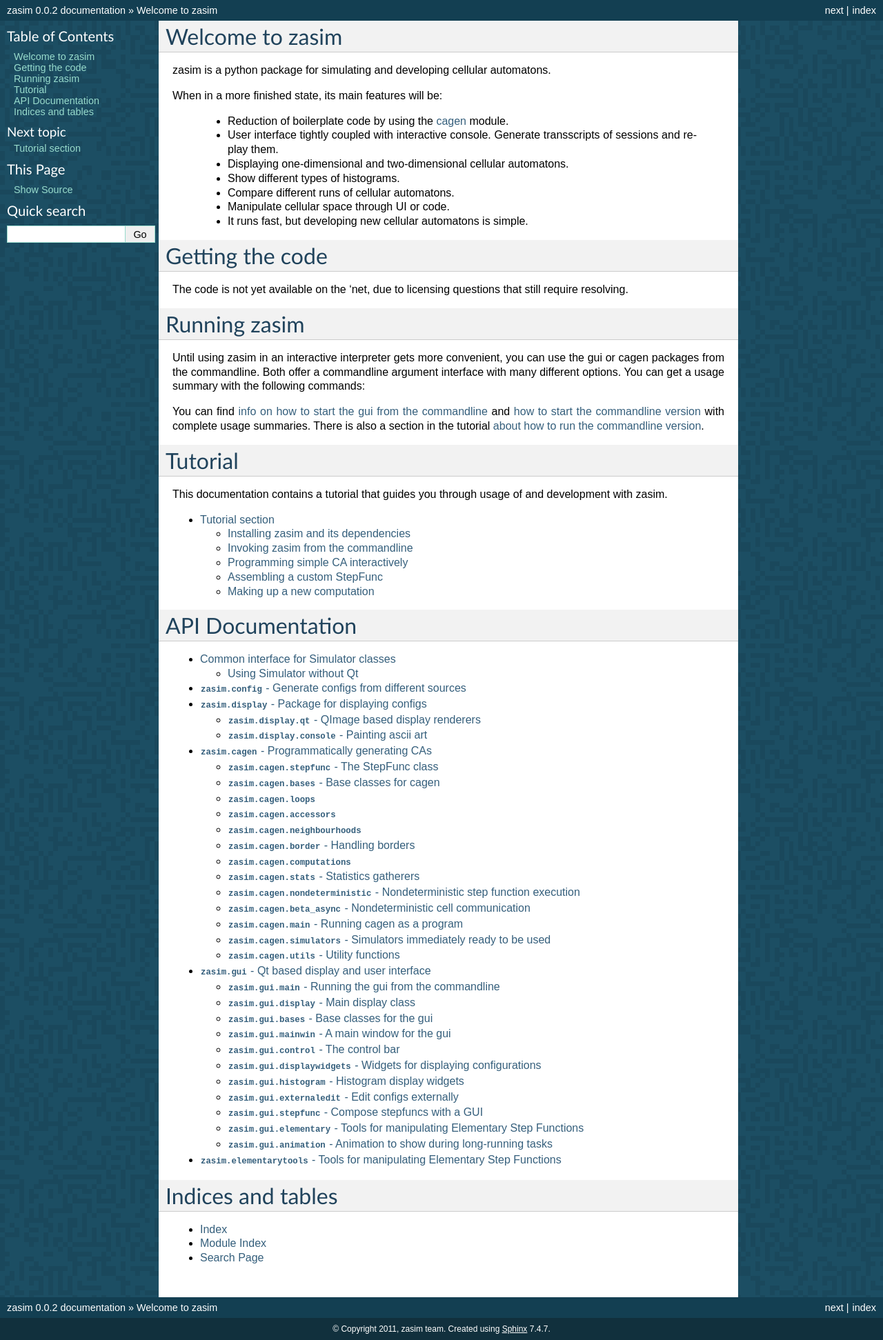
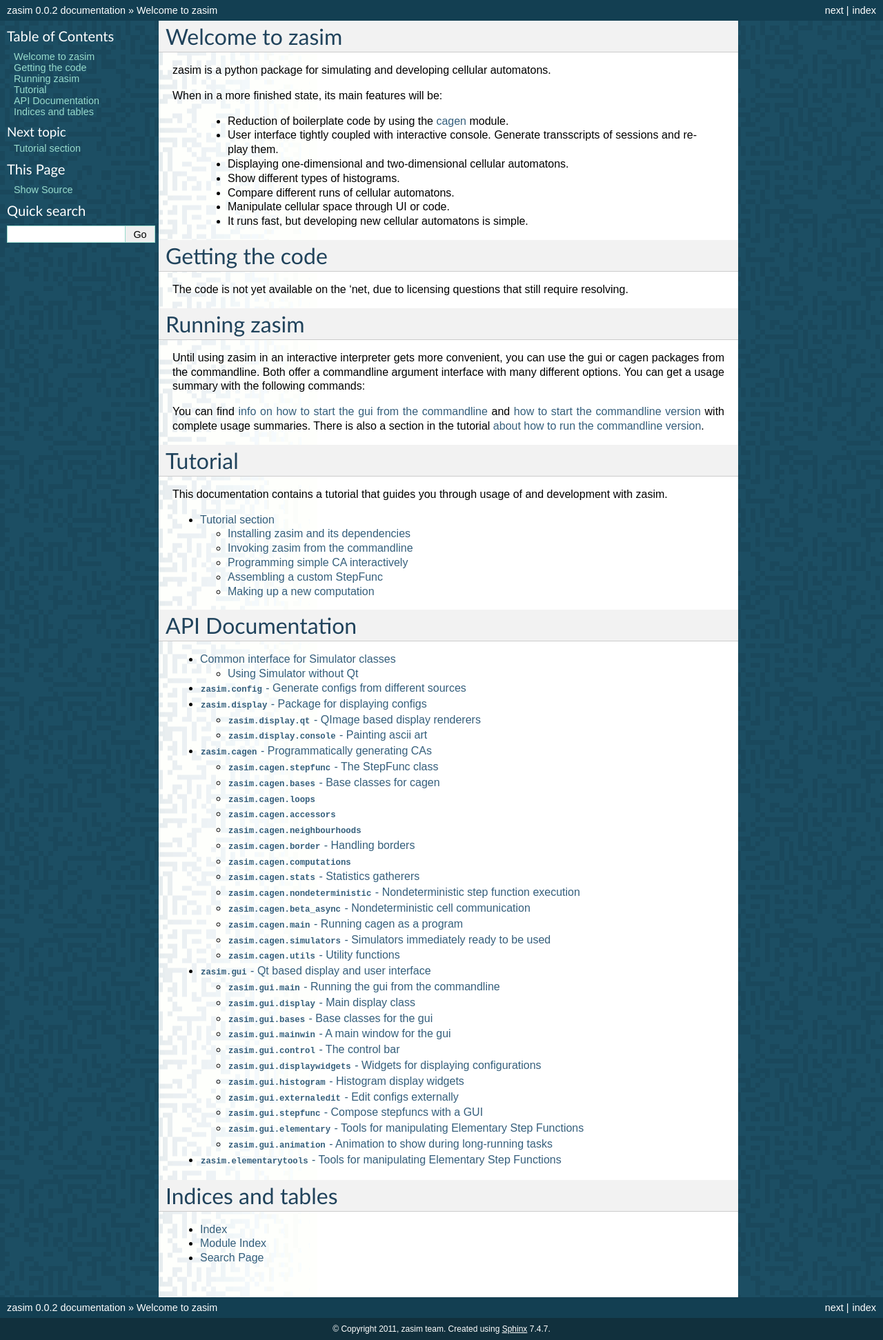
Before and after one commit to timo/zasim, a Sphinx documentation site: the page built from docs/index.rst, in a window 1280 px wide. Shown: the whole page at 69% size. Built offline with Sphinx 7.4.7, drawn with Linux system fonts in a browser that asks for light colours; formulas are drawn with MathJax 3.

Commit message:
documentation now looks more different from sphinx default.

```diff
--- a/docs/_static/extra_style.css
+++ b/docs/_static/extra_style.css
@@ -3,3 +3,9 @@
 div.document {
     background-image: url(sidebar_bg.png)
 }
+
+div.body {
+    background-image: url(body_bg.png);
+    background-position: left;
+    background-repeat: repeat-y;
+}
```
Also changed, not shown: docs/_static/body_bg.png (added).
